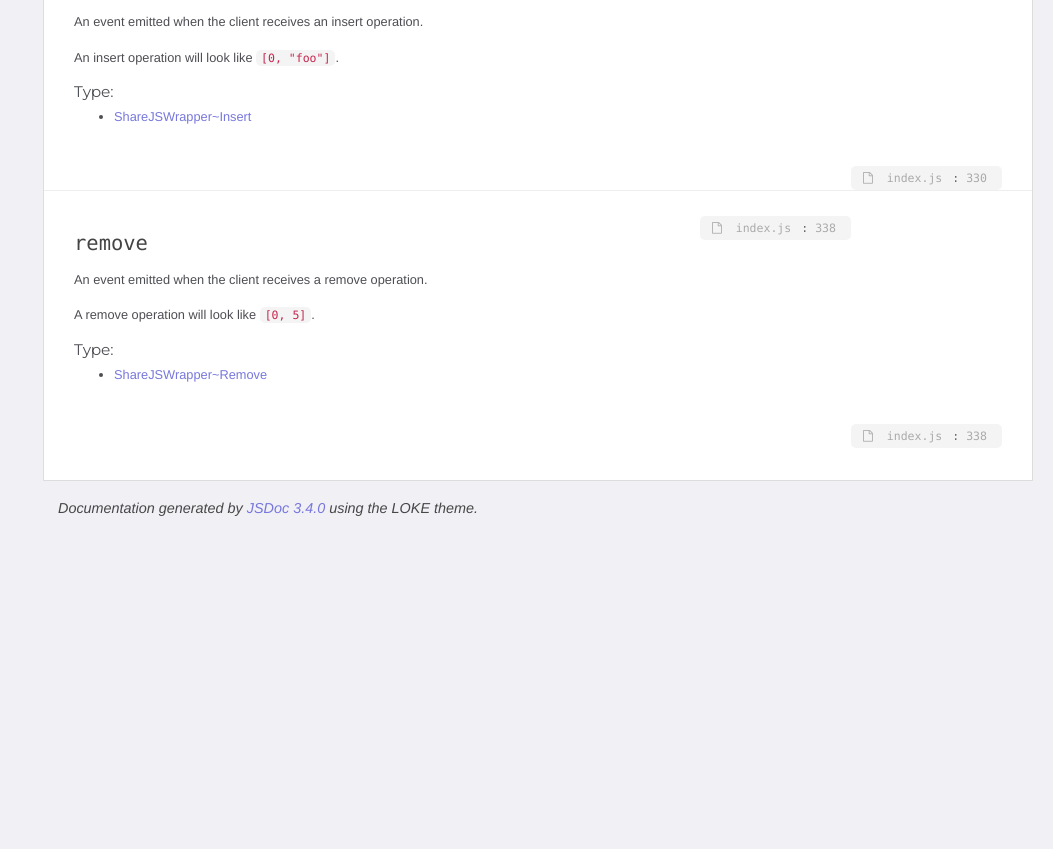
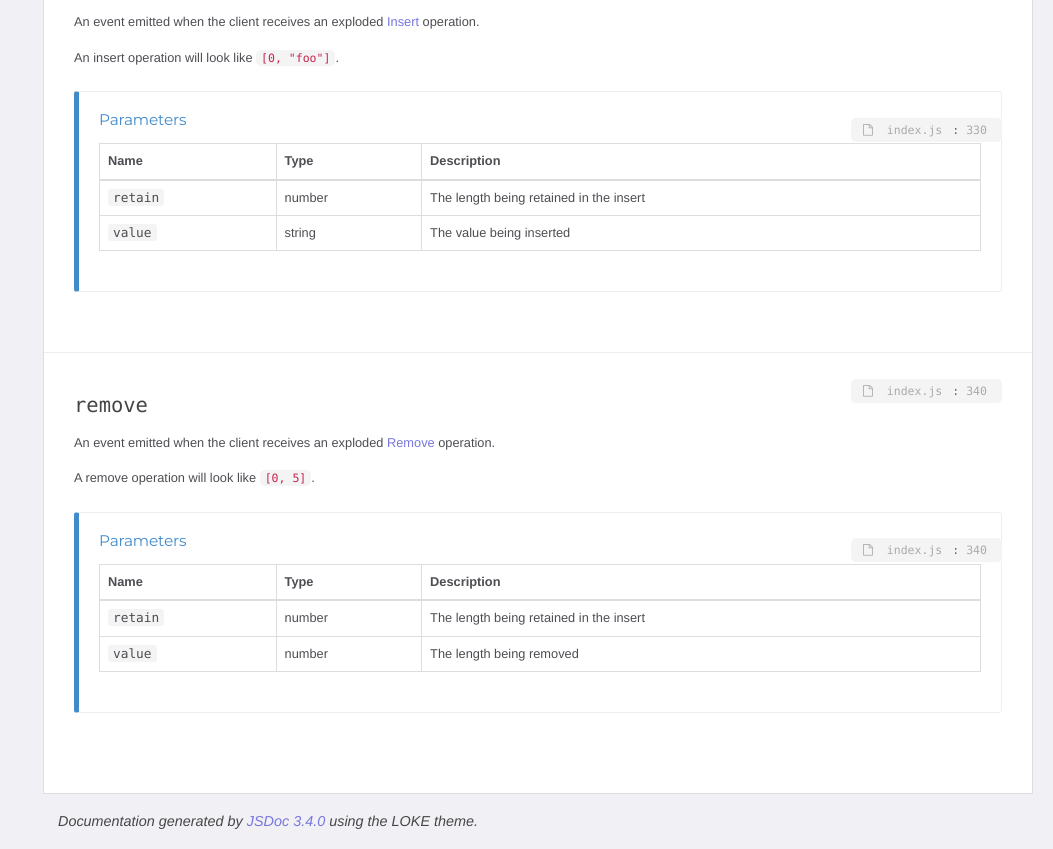
Before and after one commit to usecanvas/sharejs-wrapper, a website: page docs/@usecanvas/sharejs-wrapper/1.0.1/ShareJSWrapper.html in a window 1280 px wide. Shown: the part 6934-7783 px from the top of the page, without its empty margins (227-1280 px from the left). Before the commit the page ends 7470 px from the top, so only its background shows below. Drawn offline with nearby package versions, Linux system fonts and the light colour scheme.

Commit message:
Make insert/remove fire exploded ops [fixes #3]

```diff
--- a/docs/@usecanvas/sharejs-wrapper/1.0.1/ShareJSWrapper.html
+++ b/docs/@usecanvas/sharejs-wrapper/1.0.1/ShareJSWrapper.html
@@ -2838,7 +2838,8 @@ longer attempt reconnects.</p>
 
 
 <div class="description">
-    <p>An event emitted when the client receives an insert operation.</p>
+    <p>An event emitted when the client receives an exploded
+<a href="ShareJSWrapper.html#~Insert">Insert</a> operation.</p>
 <p>An insert operation will look like <code>[0, &quot;foo&quot;]</code>.</p>
 </div>
 
@@ -2851,16 +2852,6 @@ longer attempt reconnects.</p>
 
 <div class="collapse_" id="methodCollapse-insert">
 
-
-      <h5>Type:</h5>
-      <ul>
-          <li>
-
-<span class="param-type"><a href="ShareJSWrapper.html#~Insert">ShareJSWrapper~Insert</a></span>
-
-
-          </li>
-      </ul>
 
 
 
@@ -2919,6 +2910,81 @@ longer attempt reconnects.</p>
 
 
 
+  <div id="params-insert" class="bs-callout bs-callout-primary">
+    <h5>Parameters</h5>
+    <!--params.tmpl-->
+
+
+<table class="table table-bordered">
+    <thead>
+    <tr>
+
+        <th>Name</th>
+
+
+        <th>Type</th>
+
+
+
+
+
+        <th class="last">Description</th>
+    </tr>
+    </thead>
+
+    <tbody>
+
+
+        <tr>
+
+                <td class="name"><code>retain</code></td>
+
+
+            <td class="type">
+
+
+<span class="param-type">number</span>
+
+
+
+            </td>
+
+
+
+
+
+            <td class="description last"><p>The length being retained in the insert</p></td>
+        </tr>
+
+
+
+        <tr>
+
+                <td class="name"><code>value</code></td>
+
+
+            <td class="type">
+
+
+<span class="param-type">string</span>
+
+
+
+            </td>
+
+
+
+
+
+            <td class="description last"><p>The value being inserted</p></td>
+        </tr>
+
+
+    </tbody>
+</table>
+
+  </div>
+
 
 
 
@@ -2941,7 +3007,7 @@ longer attempt reconnects.</p>
 
 <!--
 <pre>
-{"comment":"/**\n     * An event emitted when the client receives an insert operation.\n     *\n     * An insert operation will look like `[0, \"foo\"]`.\n     *\n     * @event ShareJSWrapper#insert\n     * @type {ShareJSWrapper~Insert}\n     */","meta":{"range":[8504,8728],"filename":"index.js","lineno":330,"path":"/Users/clem/Projects/sharejs-wrapper","code":{},"shortpath":"index.js"},"description":"<p>An event emitted when the client receives an insert operation.</p>\n<p>An insert operation will look like <code>[0, &quot;foo&quot;]</code>.</p>","kind":"event","name":"insert","type":{"names":["ShareJSWrapper~Insert"]},"memberof":"ShareJSWrapper","longname":"ShareJSWrapper#event:insert","scope":"instance","___id":"T000002R000058","___s":true,"attribs":"","id":"event:insert","ancestors":["<a href=\"ShareJSWrapper.html\">ShareJSWrapper</a>#"]}
+{"comment":"/**\n     * An event emitted when the client receives an exploded\n     * <a href="ShareJSWrapper.html#~Insert">Insert</a> operation.\n     *\n     * An insert operation will look like `[0, \"foo\"]`.\n     *\n     * @event ShareJSWrapper#insert\n     * @param {number} retain The length being retained in the insert\n     * @param {string} value The value being inserted\n     */","meta":{"range":[8504,8861],"filename":"index.js","lineno":330,"path":"/Users/clem/Projects/sharejs-wrapper","code":{},"shortpath":"index.js"},"description":"<p>An event emitted when the client receives an exploded\n<a href="ShareJSWrapper.html#~Insert">Insert</a> operation.</p>\n<p>An insert operation will look like <code>[0, &quot;foo&quot;]</code>.</p>","kind":"event","name":"insert","params":[{"type":{"names":["number"]},"description":"<p>The length being retained in the insert</p>","name":"retain"},{"type":{"names":["string"]},"description":"<p>The value being inserted</p>","name":"value"}],"memberof":"ShareJSWrapper","longname":"ShareJSWrapper#event:insert","scope":"instance","___id":"T000002R000058","___s":true,"attribs":"","id":"event:insert","ancestors":["<a href=\"ShareJSWrapper.html\">ShareJSWrapper</a>#"]}
 </pre>
 -->
 </div>
@@ -2958,7 +3024,7 @@ longer attempt reconnects.</p>
 <div class="pull-right source-link-container">
   <code class="source-link" data-tmpl="method-tmpl(1)">
     <i class="fa fa-file-o"></i>
-    <a href="index.js.html">index.js</a>:<a href="index.js.html#line338">338</a>
+    <a href="index.js.html">index.js</a>:<a href="index.js.html#line340">340</a>
   </code>
 </div>
 
@@ -2989,7 +3055,8 @@ longer attempt reconnects.</p>
 
 
 <div class="description">
-    <p>An event emitted when the client receives a remove operation.</p>
+    <p>An event emitted when the client receives an exploded
+<a href="ShareJSWrapper.html#~Remove">Remove</a> operation.</p>
 <p>A remove operation will look like <code>[0, 5]</code>.</p>
 </div>
 
@@ -3002,16 +3069,6 @@ longer attempt reconnects.</p>
 
 <div class="collapse_" id="methodCollapse-remove">
 
-
-      <h5>Type:</h5>
-      <ul>
-          <li>
-
-<span class="param-type"><a href="ShareJSWrapper.html#~Remove">ShareJSWrapper~Remove</a></span>
-
-
-          </li>
-      </ul>
 
 
 
@@ -3026,7 +3083,7 @@ longer attempt reconnects.</p>
 <div class="pull-right source-link-container">
   <code class="source-link" data-tmpl="method-tmpl(1)">
     <i class="fa fa-file-o"></i>
-    <a href="index.js.html">index.js</a>:<a href="index.js.html#line338">338</a>
+    <a href="index.js.html">index.js</a>:<a href="index.js.html#line340">340</a>
   </code>
 </div>
 
@@ -3069,6 +3126,81 @@ longer attempt reconnects.</p>
 
 
 
+
+  <div id="params-remove" class="bs-callout bs-callout-primary">
+    <h5>Parameters</h5>
+    <!--params.tmpl-->
+
+
+<table class="table table-bordered">
+    <thead>
+    <tr>
+
+        <th>Name</th>
+
+
+        <th>Type</th>
+
+
+
+
+
+        <th class="last">Description</th>
+    </tr>
+    </thead>
+
+    <tbody>
+
+
+        <tr>
+
+                <td class="name"><code>retain</code></td>
+
+
+            <td class="type">
+
+
+<span class="param-type">number</span>
+
+
+
+            </td>
+
+
+
+
+
+            <td class="description last"><p>The length being retained in the insert</p></td>
+        </tr>
+
+
+
+        <tr>
+
+                <td class="name"><code>value</code></td>
+
+
+            <td class="type">
+
+
+<span class="param-type">number</span>
+
+
+
+            </td>
+
+
+
+
+
+            <td class="description last"><p>The length being removed</p></td>
+        </tr>
+
+
+    </tbody>
+</table>
+
+  </div>
 
 
 
@@ -3092,7 +3224,7 @@ longer attempt reconnects.</p>
 
 <!--
 <pre>
-{"comment":"/**\n     * An event emitted when the client receives a remove operation.\n     *\n     * A remove operation will look like `[0, 5]`.\n     *\n     * @event ShareJSWrapper#remove\n     * @type {ShareJSWrapper~Remove}\n     */","meta":{"range":[8733,8951],"filename":"index.js","lineno":338,"path":"/Users/clem/Projects/sharejs-wrapper","code":{},"shortpath":"index.js"},"description":"<p>An event emitted when the client receives a remove operation.</p>\n<p>A remove operation will look like <code>[0, 5]</code>.</p>","kind":"event","name":"remove","type":{"names":["ShareJSWrapper~Remove"]},"memberof":"ShareJSWrapper","longname":"ShareJSWrapper#event:remove","scope":"instance","___id":"T000002R000059","___s":true,"attribs":"","id":"event:remove","ancestors":["<a href=\"ShareJSWrapper.html\">ShareJSWrapper</a>#"]}
+{"comment":"/**\n     * An event emitted when the client receives an exploded\n     * <a href="ShareJSWrapper.html#~Remove">Remove</a> operation.\n     *\n     * A remove operation will look like `[0, 5]`.\n     *\n     * @event ShareJSWrapper#remove\n     * @param {number} retain The length being retained in the insert\n     * @param {number} value The length being removed\n     */","meta":{"range":[8866,9218],"filename":"index.js","lineno":340,"path":"/Users/clem/Projects/sharejs-wrapper","code":{},"shortpath":"index.js"},"description":"<p>An event emitted when the client receives an exploded\n<a href="ShareJSWrapper.html#~Remove">Remove</a> operation.</p>\n<p>A remove operation will look like <code>[0, 5]</code>.</p>","kind":"event","name":"remove","params":[{"type":{"names":["number"]},"description":"<p>The length being retained in the insert</p>","name":"retain"},{"type":{"names":["number"]},"description":"<p>The length being removed</p>","name":"value"}],"memberof":"ShareJSWrapper","longname":"ShareJSWrapper#event:remove","scope":"instance","___id":"T000002R000059","___s":true,"attribs":"","id":"event:remove","ancestors":["<a href=\"ShareJSWrapper.html\">ShareJSWrapper</a>#"]}
 </pre>
 -->
 </div>
```
Also changed, not shown: docs/@usecanvas/sharejs-wrapper/1.0.1/index.html (+1 -1 lines), docs/@usecanvas/sharejs-wrapper/1.0.1/index.js.html (+9 -5 lines), index.js (+9 -5 lines), test/server/public/main.js (+2 -2 lines), README.md, dist/index.js, dist/index.min.js.
